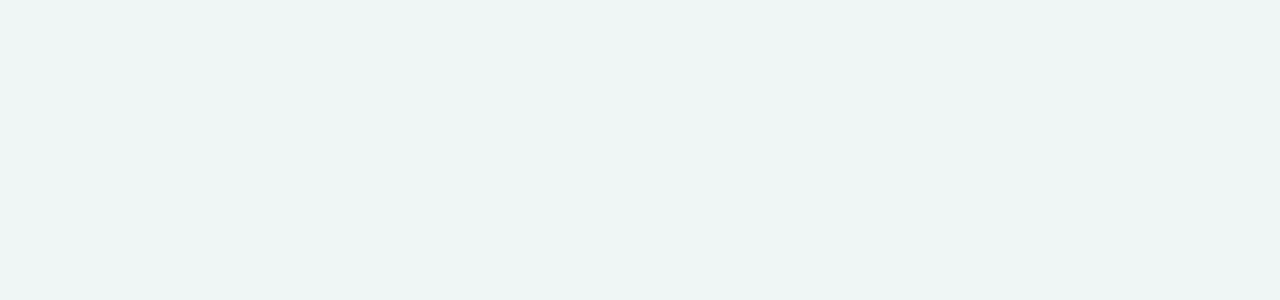
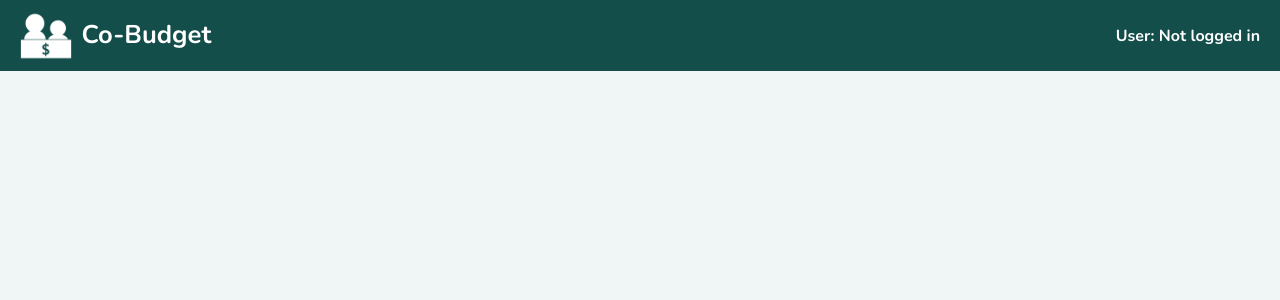
Before and after one commit to KenTheScientist/startup, a React (Vite) app: page / in a window 1280 px wide. Shown: the top 300 px of the page. Built offline with nearby package versions, Linux system fonts and the light colour scheme.

Commit message:
refactor src

```diff
--- a/src/App.jsx
+++ b/src/App.jsx
@@ -1,7 +1,15 @@
 function App() {
 
     return (
-        <p> </p>
+        <header id="app-header">
+        <h1>
+            <img src="icon_white.png" alt="" />
+            Co-Budget
+        </h1>
+        <div>User: <span>Not logged in</span></div>
+        </header>
+
+
     )
 }
 
--- a/src/main.jsx
+++ b/src/main.jsx
@@ -4,8 +4,9 @@ import 'bootstrap/dist/js/bootstrap.bundle.min.js'
 import React from 'react'
 import ReactDOM from 'react-dom/client'
 import 'bootstrap/dist/css/bootstrap.min.css'
-import './styles.css'
-import App from './App.jsx'
+import './app.css'
+import App from './app.jsx'
+
 ReactDOM.createRoot(document.getElementById('root')).render(
   <React.StrictMode><App /></React.StrictMode>
 )
```
Also changed, not shown: src/login/login.html (renamed from src/login.html, +1 -8 lines), src/activity/activity.html (renamed from src/activity.html), src/app.css (renamed from src/styles.css), src/budgets/budgets.html (renamed from src/budgets.html), src/envelopes/envelopes.html (renamed from src/envelopes.html), src/members/members.html (renamed from src/members.html).
